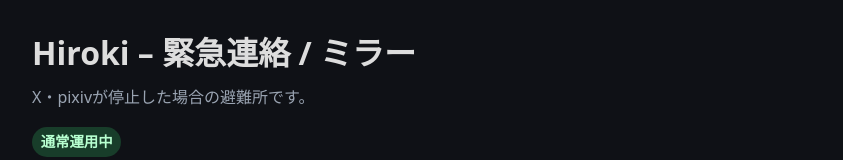
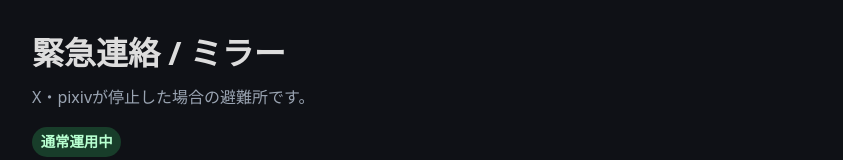
Before and after one commit to toka-uto/port, a plain HTML site: page index.html in a window 1280 px wide. Shown: the top 160 px of the page, without its empty margins (218-1061 px from the left). Drawn offline with Linux system fonts and the light colour scheme.

Commit message:
Update index.html

```diff
--- a/index.html
+++ b/index.html
@@ -1,13 +1,13 @@
 <!doctype html><html lang="ja"><head>
 <meta charset="utf-8"><meta name="viewport" content="width=device-width,initial-scale=1">
-<title>Hiroki – 緊急連絡/ミラー</title>
+<title>緊急連絡/ミラー</title>
 <link rel="stylesheet" href="style.css">
 <meta property="og:title" content="Hiroki – 緊急連絡/ミラー">
 <meta property="og:description" content="Xやpixivが使えない時の避難所。最新情報とミラー先はこちら。">
 <meta property="og:image" content="https://<username>.github.io/<repo>/img/ogp.png">
 </head><body>
 <header class="wrap">
-  <h1>Hiroki – 緊急連絡 / ミラー</h1>
+  <h1>緊急連絡 / ミラー</h1>
   <p class="sub">X・pixivが停止した場合の避難所です。</p>
   <div class="status ok" id="status">通常運用中</div>
 </header>
```
